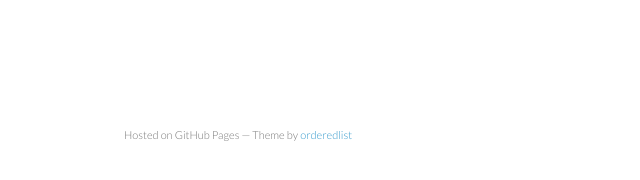
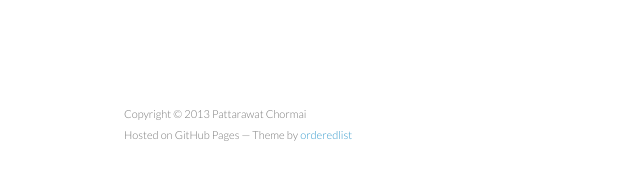
Before and after one commit to p16i/p16i.github.io, a Jekyll site: the page built from _posts/2013-07-07-welcome.html, in a window 1280 px wide. Shown: the part 686-866 px from the top of the page, without its empty margins (86-726 px from the left). Built offline with Jekyll 4.4.1, drawn with Linux system fonts in a browser that asks for light colours; Markdown is read by kramdown in place of the engine named in the settings.

Commit message:
Add copyright.

```diff
--- a/_includes/footer.html
+++ b/_includes/footer.html
@@ -1,3 +1,18 @@
+<script>
+  (function(i,s,o,g,r,a,m){i['GoogleAnalyticsObject']=r;i[r]=i[r]||function(){
+  (i[r].q=i[r].q||[]).push(arguments)},i[r].l=1*new Date();a=s.createElement(o),
+  m=s.getElementsByTagName(o)[0];a.async=1;a.src=g;m.parentNode.insertBefore(a,m)
+  })(window,document,'script','//www.google-analytics.com/analytics.js','ga');
+
+  ga('create', 'UA-42287027-1', 'goonnow.github.io');
+  ga('send', 'pageview');
+
+</script>
 <footer>
-    <p><small>Hosted on GitHub Pages &mdash; Theme by <a href="https://github.com/orderedlist">orderedlist</a></small></p>
+    <p>
+    <small>
+        <div>
+            Copyright © 2013 Pattarawat Chormai
+        </div>
+        Hosted on GitHub Pages &mdash; Theme by <a href="https://github.com/orderedlist">orderedlist</a></small></p>
 </footer>
```
